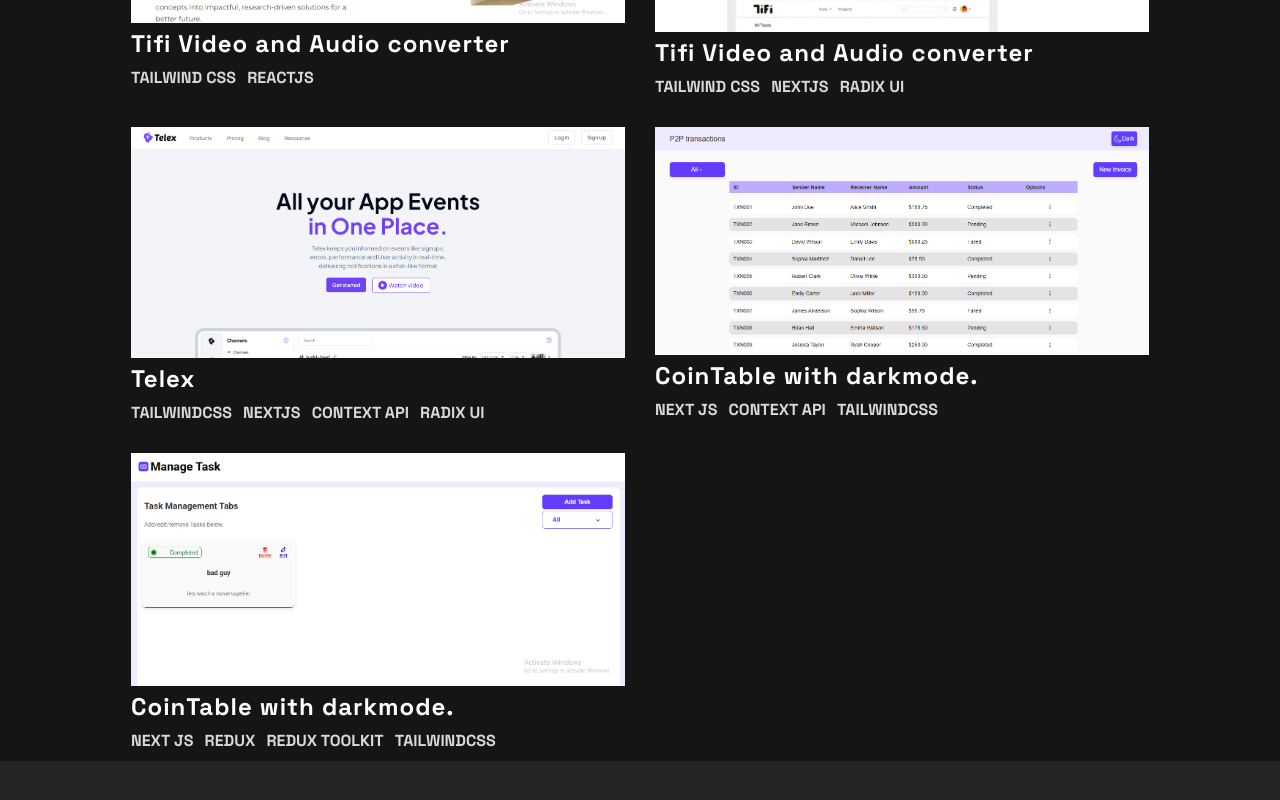
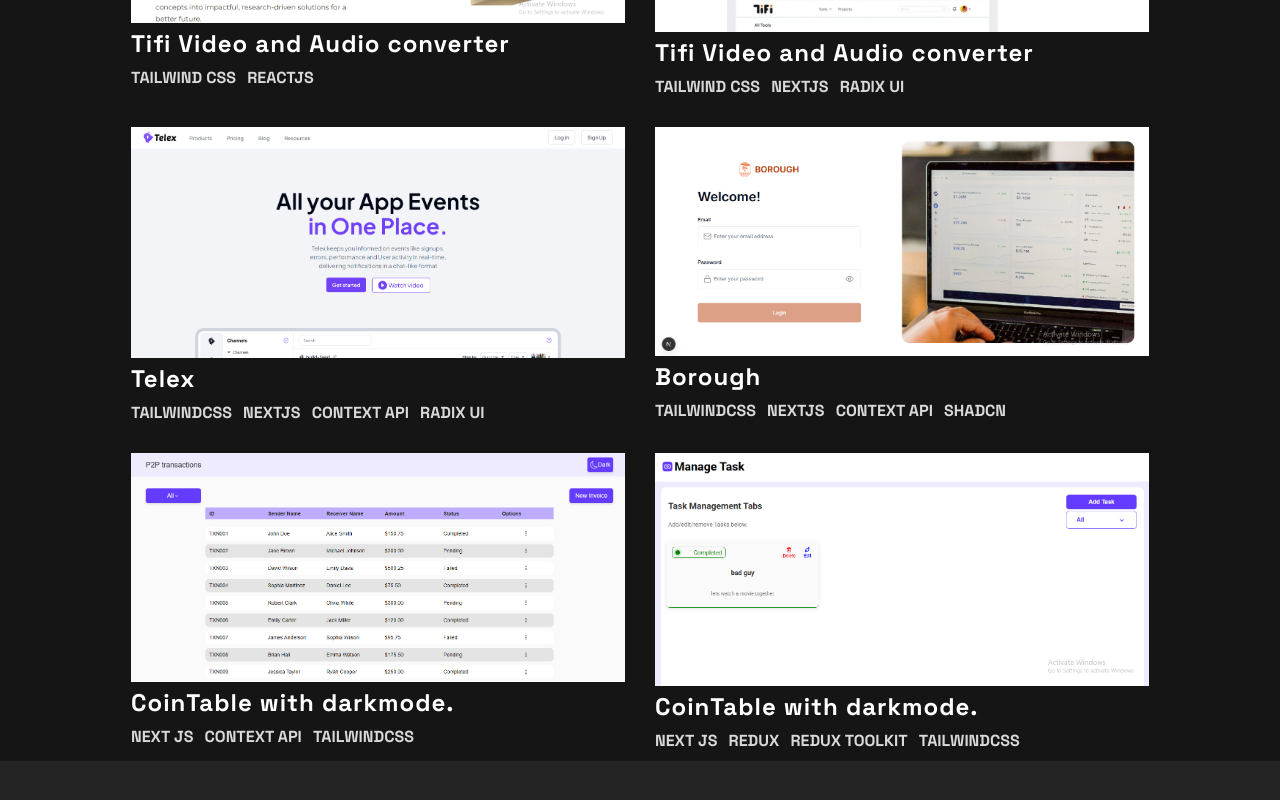
Before and after one commit to deji2ghost/myPortfolio, a React (Create React App) app: page / in a window 1280 px wide. Shown: the part 1280-2080 px from the top of the page. Built offline with nearby package versions, Linux system fonts and the light colour scheme.

Commit message:
feat: new commit.

```diff
--- a/src/shared/Projects/Projects.tsx
+++ b/src/shared/Projects/Projects.tsx
@@ -5,6 +5,7 @@ import { ListOFProject, ProjectsContainer, ProjectsHeaderContainer } from './Pro
 import EmetricImg  from '../../assets/images/tifi.png'
 import meticapp from '../../assets/images/telex.png'
 import table from '../../assets/images/Table.png'
+import borough from '../../assets/images/Screenshot (15).png'
 import fonu from '../../assets/images/Screenshot (7).png'
 import asterisk from '../../assets/images/Screenshot (8).png'
 const Projects = ():React.ReactElement=>{
@@ -36,6 +37,14 @@ const Projects = ():React.ReactElement=>{
       stacks:['Tailwindcss','NEXTJS', 'Context Api', 'Radix Ui'],
       projectName:'Telex',
       projectImage:meticapp
+    },
+    {
+      accessVariant:isTab?'hover':'static',
+      code_url:'#',
+      website_url:'https://staging.bor.com.ng/',
+      stacks:['Tailwindcss','NEXTJS', 'Context Api', 'ShadCN'],
+      projectName:'Borough',
+      projectImage:borough
     },
     {
       accessVariant:isTab?'hover':'static',
```
Also changed, not shown: public/Screenshot (15).png (added), src/assets/images/Screenshot (15).png (added).
